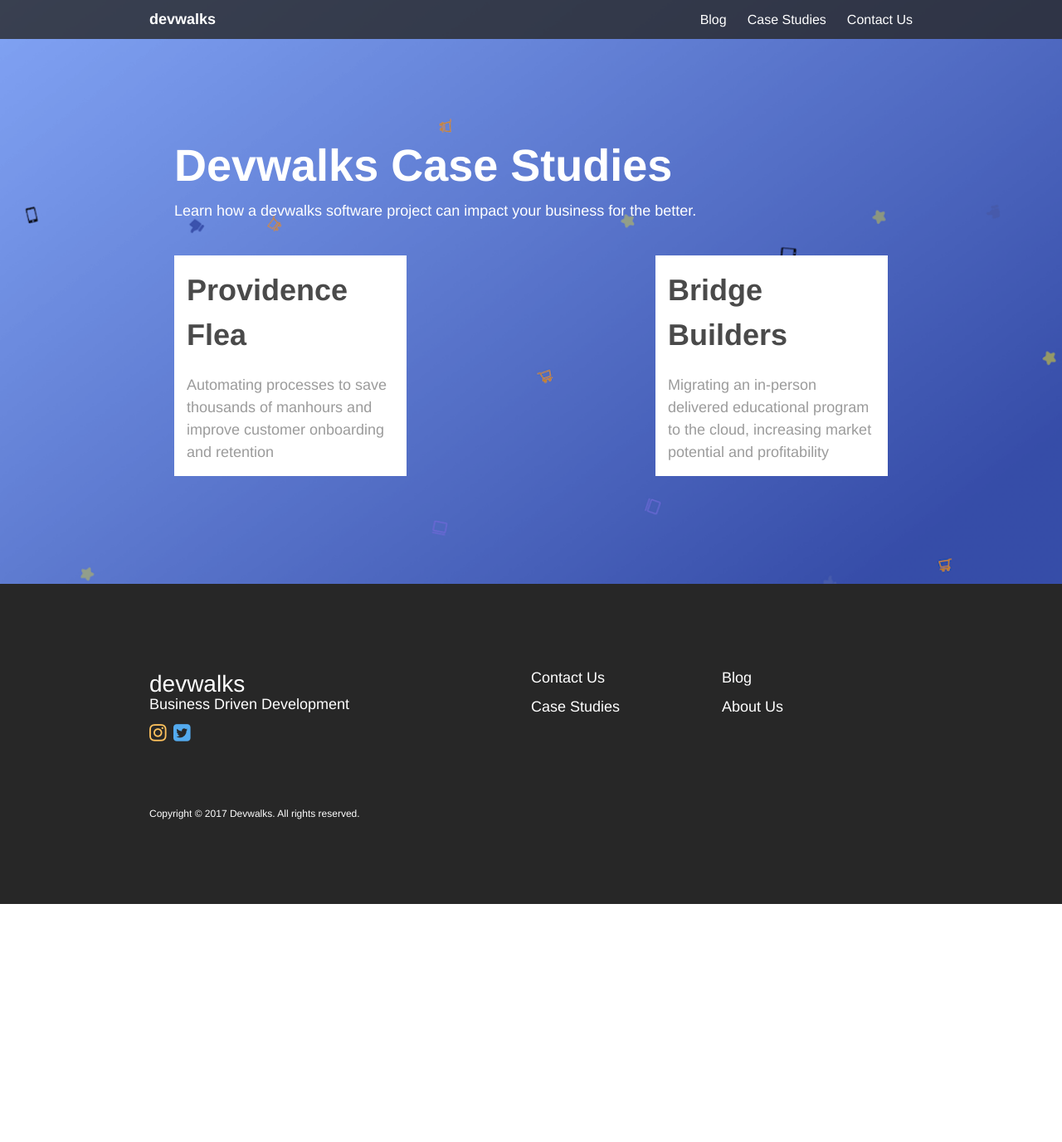
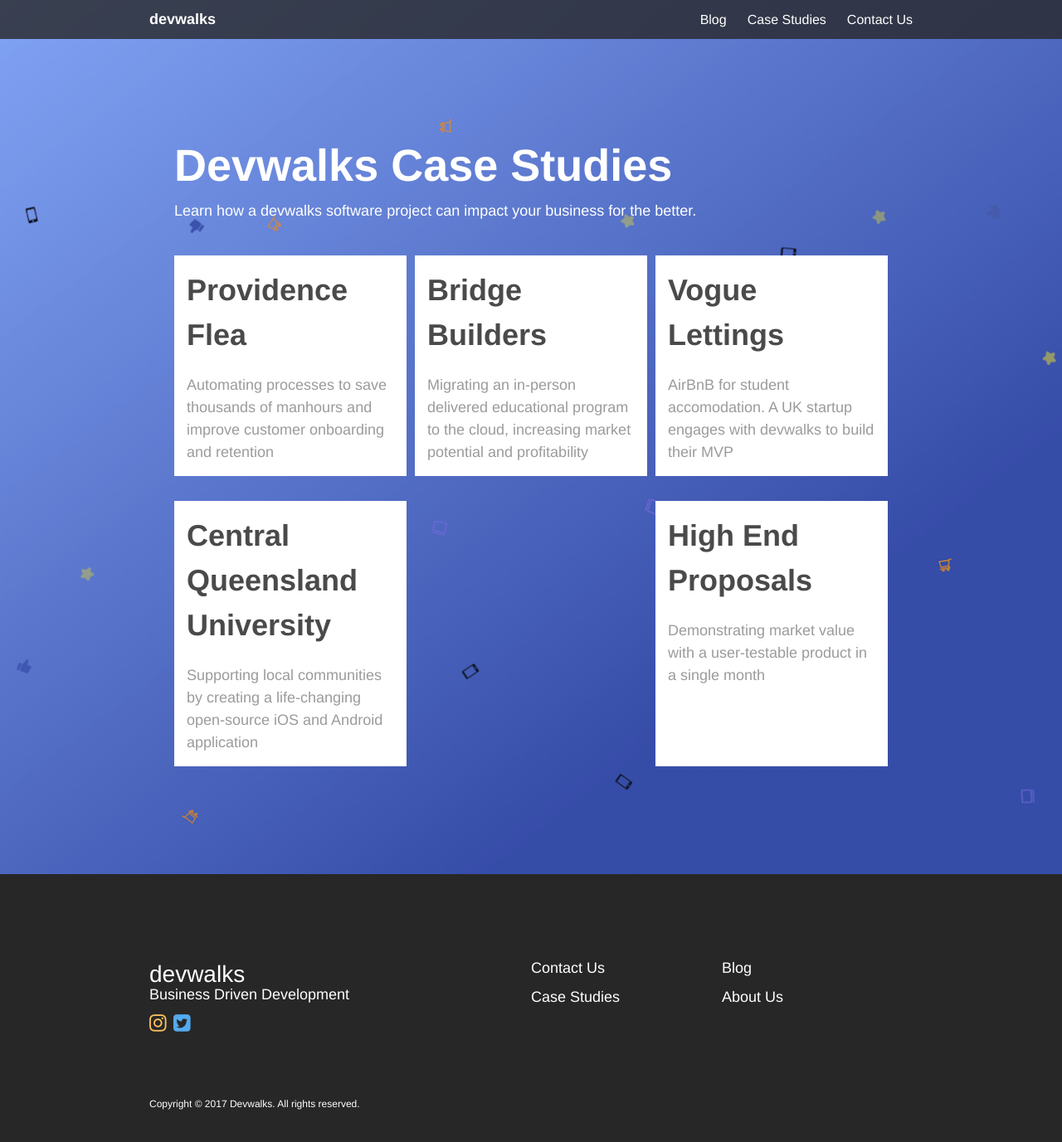
Before and after one commit to flowcustom/devwalks.github.io, a Jekyll site: the page built from case-studies.html, in a window 1280 px wide and 1400 px high. Shown: the top 1377 px of the window at 83% size. Built offline with Jekyll 4.4.1, drawn with Linux system fonts in a browser that asks for light colours.

Commit message:
Re-add case studies to page. Adjust Big Wave quote

```diff
--- a/case-studies.html
+++ b/case-studies.html
@@ -17,7 +17,7 @@
         <h3>Bridge Builders</h3>
         <p class="description">Migrating an in-person delivered educational program to the cloud, increasing market potential and profitability</p>
       </a>
-      <!-- <a href='/case-studies/vogue-lettings' class="card card--link">
+       <a href='/case-studies/vogue-lettings' class="card card--link">
         <h3>Vogue Lettings</h3>
         <p class="description">AirBnB for student accomodation. A UK startup engages with devwalks to build their MVP</p>
       </a>
@@ -28,7 +28,7 @@
       <a href='/case-studies/high-end/' class="card card--link">
         <h3>High End Proposals</h3>
         <p class="description">Demonstrating market value with a user-testable product in a single month</p>
-      </a> -->
+      </a>
     </div>
   </div>
 </div>
--- a/studies/high-end.html
+++ b/studies/high-end.html
@@ -73,7 +73,7 @@
 </div>
 <div class="case-study-quote">
   <h3 class="white quote">"The team at devwalks created a fantastic product for us and we were blown away with how quickly they could create it.  Working with devwalks was an absolute pleasure and I look forward to doing it again."</h3>
-  <h3 class="white quote-attr">- Colin Ford, Director of Big Wave Ventures</h3>
+  <h3 class="white quote-attr">- Ally Muller, Director of Big Wave Ventures</h3>
 </div>
 <div class="case-study-image-section">
   <div class="first-half text-half">
```
